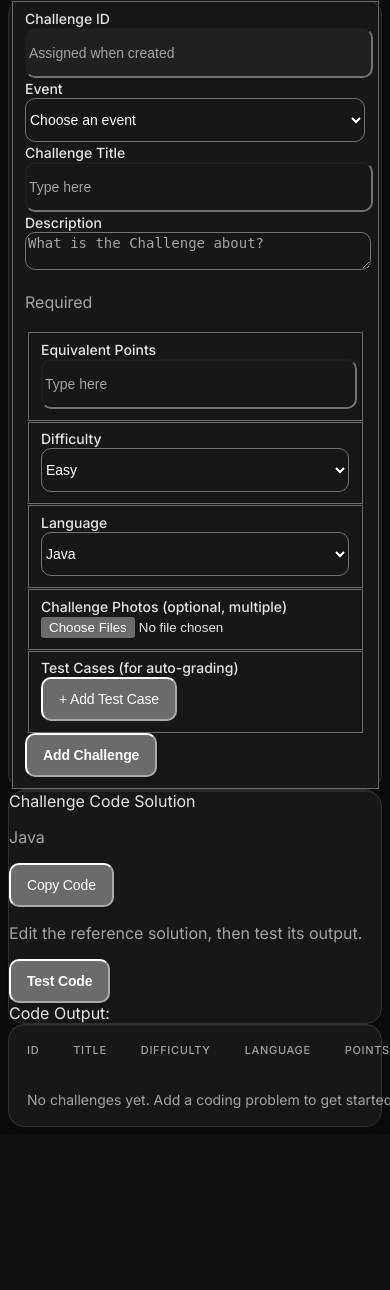
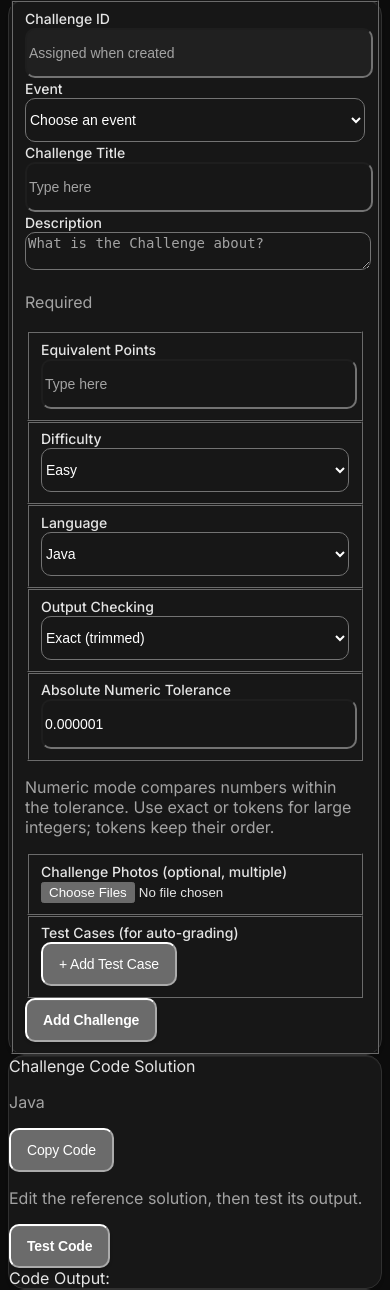
Before and after one commit to TheDirtiestRat/coding-compition-system, a Laravel app: page /admin/challenges in a window 390 px wide; the page is wider, and only the part inside the window is pictured. Shown: the part 4297-5587 px from the top of that part. Before the commit the page ends 5424 px from the top of that part, so only its background shows below. Run offline with Laravel 12, Linux system fonts and the light colour scheme; a user stored in the database is signed in; data comes from the database, SQL or seed files in the repository; data that the repository does not hold is empty.

Commit message:
Add configurable challenge output checking

```diff
--- a/app/Http/Controllers/AdminController.php
+++ b/app/Http/Controllers/AdminController.php
@@ -319,9 +319,10 @@ class AdminController extends Controller
                 ->latest()->get();
         }
 
-        $draftPhotos = Challenges::find(session()->getOldInput('challenge_id'))?->photos ?? collect();
+        $draftChallenge = Challenges::find(session()->getOldInput('challenge_id'));
+        $draftPhotos = $draftChallenge?->photos ?? collect();
 
-        return view('admin.challenges', compact('challenges', 'events', 'languages', 'draftPhotos'));
+        return view('admin.challenges', compact('challenges', 'events', 'languages', 'draftPhotos', 'draftChallenge'));
     }
 
     public function get_challenge_details($id)
@@ -361,6 +362,12 @@ class AdminController extends Controller
             'language_id' => 'nullable|exists:programming_languages,id',
             'points' => 'required|integer|min:1',
             'code_solution' => 'required|string',
+            'output_mode' => 'sometimes|required|in:exact,tokens,numeric',
+            'output_tolerance' => ['sometimes', 'required', 'numeric', 'between:0,1', function ($attribute, $value, $fail) {
+                if (! is_numeric($value) || ! is_finite((float) $value)) {
+                    $fail('The output tolerance must be a finite number between 0 and 1.');
+                }
+            }],
             'photos' => 'nullable|array',
             'photos.*' => 'image|mimes:jpeg,png,jpg,gif,webp|max:2048',
             'delete_photos' => 'nullable|array',
@@ -371,6 +378,12 @@ class AdminController extends Controller
             'test_cases.*.expected_output' => 'required_with:test_cases|string',
             'test_cases.*.points' => 'required_with:test_cases|numeric|min:0',
         ]);
+
+        if (($validatedData['output_mode'] ?? 'exact') === 'numeric'
+            && ! array_key_exists('output_tolerance', $validatedData)
+            && empty($validatedData['challenge_id'])) {
+            throw ValidationException::withMessages(['output_tolerance' => 'The output tolerance is required for numeric checking.']);
+        }
 
         $language = ProgrammingLanguage::where('is_active', true)->find($validatedData['language_id'] ?? null);
         if (! $language || $language->name !== $validatedData['language']) {
@@ -406,6 +419,8 @@ class AdminController extends Controller
                     'language_id' => $validatedData['language_id'],
                     'points' => $validatedData['points'],
                     'code_solution' => $validatedData['code_solution'],
+                    'output_mode' => $validatedData['output_mode'] ?? $challenge->output_mode ?? 'exact',
+                    'output_tolerance' => $validatedData['output_tolerance'] ?? $challenge->output_tolerance ?? 0.000001,
                 ]);
                 $challenge->save();
 
--- a/app/Http/Controllers/CandidateController.php
+++ b/app/Http/Controllers/CandidateController.php
@@ -7,6 +7,7 @@ use App\Models\Challenges;
 use App\Models\Events;
 use App\Models\Submissions;
 use App\Services\CodeRunner;
+use App\Support\OutputChecker;
 use Illuminate\Http\Request;
 use Illuminate\Support\Facades\Auth;
 use Illuminate\Support\Facades\DB;
@@ -236,7 +237,7 @@ class CandidateController extends Controller
                     $output = $this->runCodeWithInput($code, $language, $tc->input, $executionTimeout);
                     $result['actual_output'] = $output;
 
-                    if (trim($output) === trim($tc->expected_output)) {
+                    if (OutputChecker::matches($output, $tc->expected_output, $challenge->output_mode, $challenge->output_tolerance)) {
                         $result['passed'] = true;
                         $totalAutoScore += $tc->points;
                     }
--- a/app/Models/Challenges.php
+++ b/app/Models/Challenges.php
@@ -2,8 +2,8 @@
 
 namespace App\Models;
 
+use Illuminate\Database\Eloquent\Factories\HasFactory;
 use Illuminate\Database\Eloquent\Model;
-use Illuminate\Database\Eloquent\Factories\HasFactory;
 
 class Challenges extends Model
 {
@@ -18,6 +18,12 @@ class Challenges extends Model
         'language_id',
         'points',
         'code_solution',
+        'output_mode',
+        'output_tolerance',
+    ];
+
+    protected $casts = [
+        'output_tolerance' => 'float',
     ];
 
     public function submissions()
--- a/resources/views/admin/challenges.blade.php
+++ b/resources/views/admin/challenges.blade.php
@@ -90,6 +90,22 @@
 
                             <input type="hidden" name="code_solution" id="code_solution">
                         </div>
+
+                        <div class="grid min-w-0 grid-cols-1 sm:grid-cols-2 gap-3">
+                            <fieldset class="fieldset">
+                                <label class="fieldset-legend" for="output_mode">Output Checking</label>
+                                <select class="select w-full" name="output_mode" id="output_mode">
+                                    <option value="exact" @selected(old('output_mode', $draftChallenge?->output_mode ?? 'exact') === 'exact')>Exact (trimmed)</option>
+                                    <option value="tokens" @selected(old('output_mode', $draftChallenge?->output_mode ?? 'exact') === 'tokens')>Tokens (ignore whitespace)</option>
+                                    <option value="numeric" @selected(old('output_mode', $draftChallenge?->output_mode ?? 'exact') === 'numeric')>Numeric (floating point)</option>
+                                </select>
+                            </fieldset>
+                            <fieldset class="fieldset">
+                                <label class="fieldset-legend" for="output_tolerance">Absolute Numeric Tolerance</label>
+                                <input type="number" class="input w-full" name="output_tolerance" id="output_tolerance" value="{{ old('output_tolerance', $draftChallenge?->output_tolerance ?? '0.000001') }}" min="0" max="1" step="any" required />
+                            </fieldset>
+                        </div>
+                        <p class="text-sm admin-muted">Numeric mode compares numbers within the tolerance. Use exact or tokens for large integers; tokens keep their order.</p>
 
                         {{-- Multiple Photos --}}
                         <fieldset class="fieldset">
@@ -185,6 +201,8 @@
                     challenge_language.value = data['language']
                     challenge_language_id.value = data['language_id'] || ''
                     challenge_points.value = data['points']
+                    document.getElementById('output_mode').value = data.output_mode ?? 'exact';
+                    document.getElementById('output_tolerance').value = data.output_tolerance ?? 0.000001;
 
                     // Select the correct language option and update its hidden id
                     const langOptions = challenge_language.options;
```
Also changed, not shown: app/Support/OutputChecker.php (added, +36 -0 lines), tests/Feature/ChallengeRubricLockTest.php (+17 -4 lines), tests/Feature/OutputCheckingTest.php (added, +130 -0 lines), tests/Unit/OutputCheckerTest.php (added, +49 -0 lines), tests/js/challenge-edit-order.cjs (+2 -1 lines), database/migrations/2026_11_16_000001_add_output_checking_to_challenges_table.php (added).
